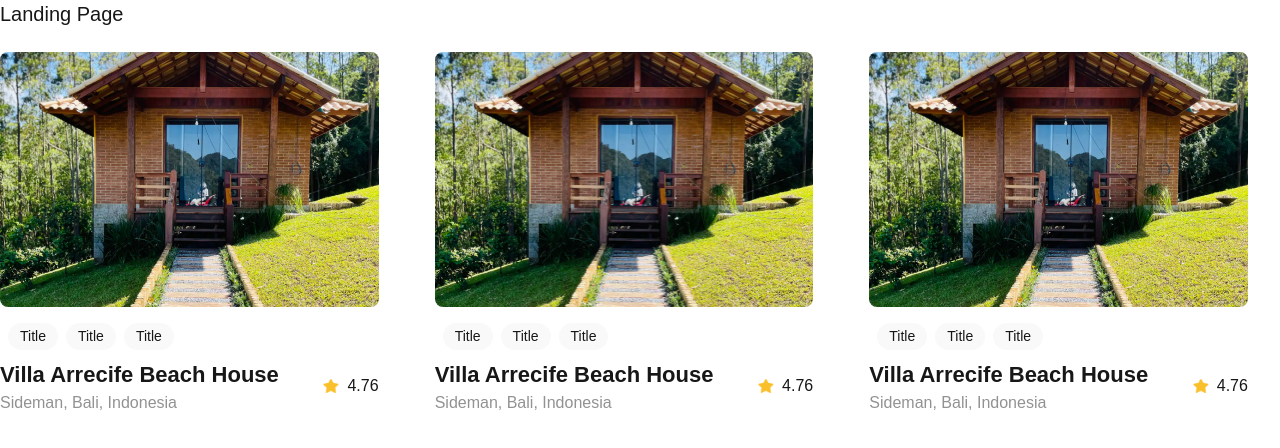
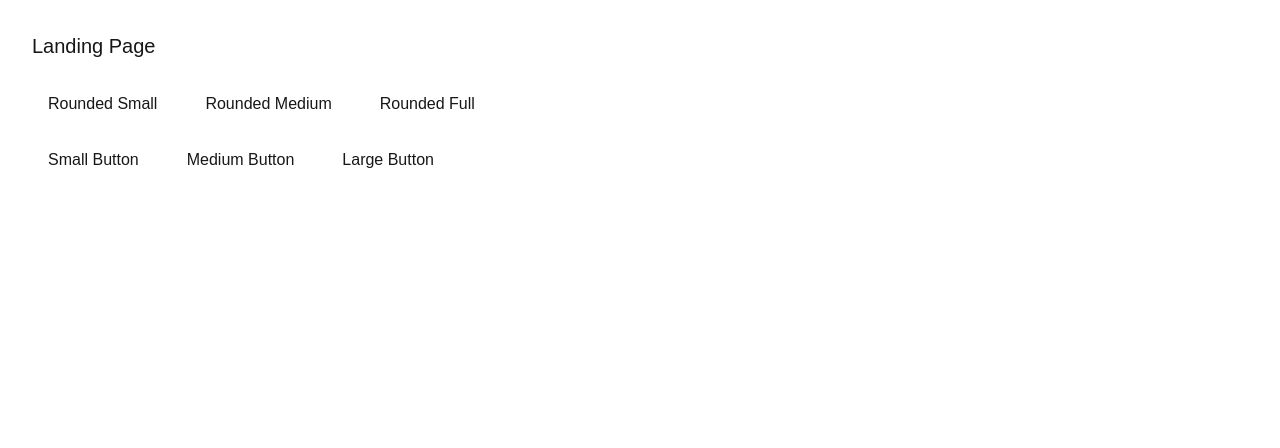
Before and after one commit to Njiru-ux/alx-project-0x00-setup, a Next.js app in the folder alx-project-0x00/alx-project-0x00/: page /landing in a window 1280 px wide. Shown: the top 448 px of the page. Built offline with nearby package versions, Linux system fonts and the light colour scheme.

Commit message:
fixing the landing page and the button

```diff
--- a/alx-project-0x00/alx-project-0x00/pages/landing.tsx
+++ b/alx-project-0x00/alx-project-0x00/pages/landing.tsx
@@ -1,15 +1,25 @@
 import React from "react";
-import Card from "@/components/Card";
+import Button from "@/components/Button";
 
 const Landing: React.FC = () => {
   return (
-    <div>
+    <div className="p-8">
       <h1 className="text-xl font-extralight">Landing Page</h1>
 
-      <div className="mt-6 grid grid-cols-1 sm:grid-cols-2 lg:grid-cols-3 gap-6">
-        <Card />
-        <Card />
-        <Card />
+      {/* Button variations with exact required shapes */}
+      <div className="mt-6 space-y-4">
+        <div className="flex gap-4">
+          <Button title="Rounded Small" shape="rounded-sm" />
+          <Button title="Rounded Medium" shape="rounded-md" />
+          <Button title="Rounded Full" shape="rounded-full" />
+        </div>
+
+        {/* Additional button instances to ensure they're rendered */}
+        <div className="flex gap-4">
+          <Button title="Small Button" size="small" shape="rounded-sm" />
+          <Button title="Medium Button" size="medium" shape="rounded-md" />
+          <Button title="Large Button" size="large" shape="rounded-full" />
+        </div>
       </div>
     </div>
   );
```
